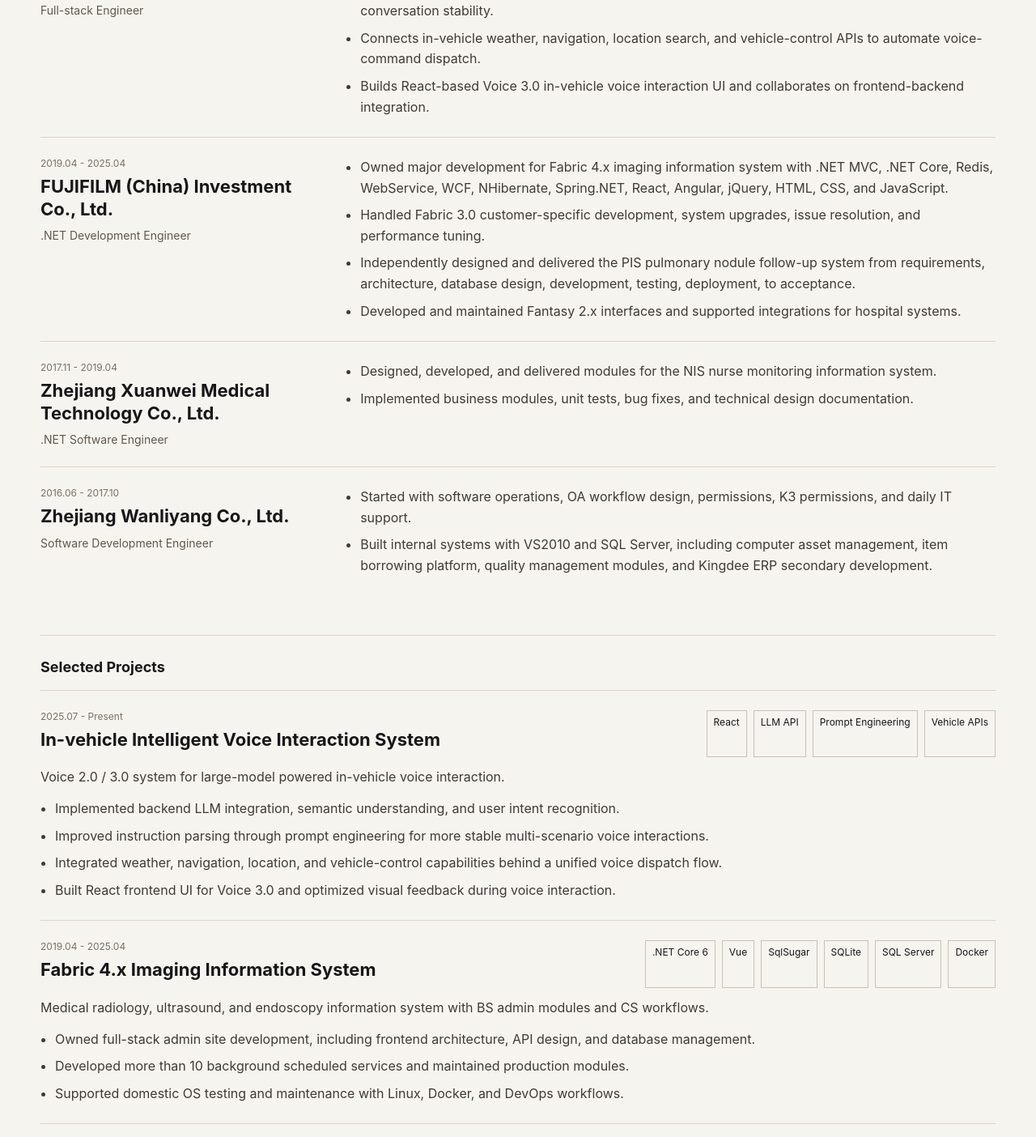
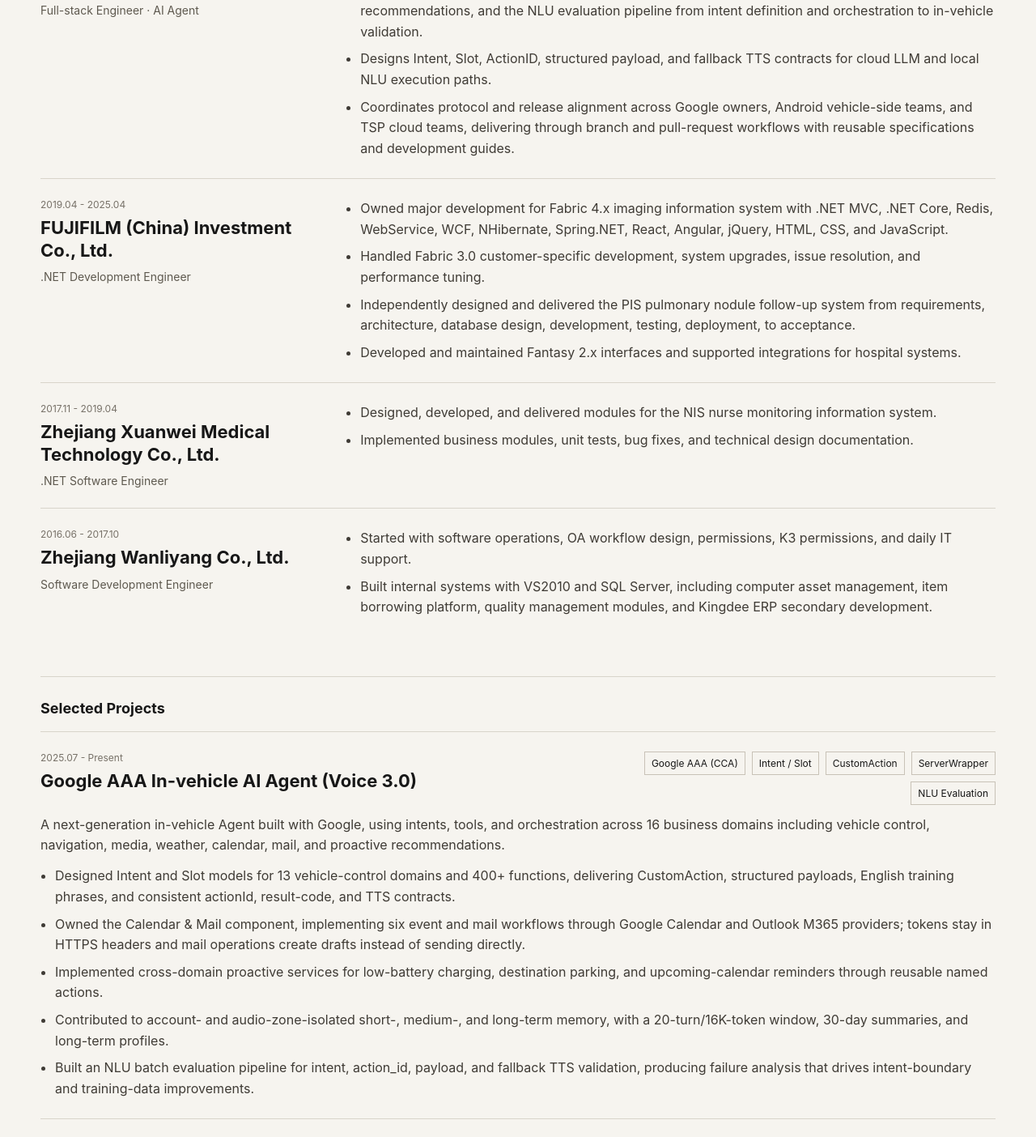
Before and after one commit to wml516518/menglong-build-log, a React (Vite) app: page / in a window 1280 px wide. Shown: the part 2541-3945 px from the top of the page at 81% size. Built offline with nearby package versions, Linux system fonts and the light colour scheme.

Commit message:
feat: expand saic ai agent experience

```diff
--- a/src/content.ts
+++ b/src/content.ts
@@ -166,13 +166,13 @@ export const content: Record<Language, SiteContent> = {
       experience: [
         {
           company: 'SAIC Mobility Technology Co., Ltd.',
-          role: 'Full-stack Engineer',
+          role: 'Full-stack Engineer · AI Agent',
           period: '2025.07 - Present',
           highlights: [
-            'Develops and maintains backend services for the Voice 2.0 project, integrating large-model capabilities for intelligent Q&A and intent recognition.',
-            'Optimizes prompt structures to improve multi-scenario voice understanding accuracy and multi-turn conversation stability.',
-            'Connects in-vehicle weather, navigation, location search, and vehicle-control APIs to automate voice-command dispatch.',
-            'Builds React-based Voice 3.0 in-vehicle voice interaction UI and collaborates on frontend-backend integration.'
+            'Builds cloud capabilities for SAIC overseas intelligent-cockpit voice and in-vehicle AI Agent products as an on-site supplier engineer, supporting Google AAA and Microsoft InCarVA in parallel.',
+            'Owns the vehicle-control intent taxonomy and English training data, Calendar & Mail Agent, proactive recommendations, and the NLU evaluation pipeline from intent definition and orchestration to in-vehicle validation.',
+            'Designs Intent, Slot, ActionID, structured payload, and fallback TTS contracts for cloud LLM and local NLU execution paths.',
+            'Coordinates protocol and release alignment across Google owners, Android vehicle-side teams, and TSP cloud teams, delivering through branch and pull-request workflows with reusable specifications and development guides.'
           ]
         },
         {
@@ -207,16 +207,32 @@ export const content: Record<Language, SiteContent> = {
       ],
       projects: [
         {
-          name: 'In-vehicle Intelligent Voice Interaction System',
+          name: 'Google AAA In-vehicle AI Agent (Voice 3.0)',
           period: '2025.07 - Present',
-          description: 'Voice 2.0 / 3.0 system for large-model powered in-vehicle voice interaction.',
+          description:
+            'A next-generation in-vehicle Agent built with Google, using intents, tools, and orchestration across 16 business domains including vehicle control, navigation, media, weather, calendar, mail, and proactive recommendations.',
           highlights: [
-            'Implemented backend LLM integration, semantic understanding, and user intent recognition.',
-            'Improved instruction parsing through prompt engineering for more stable multi-scenario voice interactions.',
-            'Integrated weather, navigation, location, and vehicle-control capabilities behind a unified voice dispatch flow.',
-            'Built React frontend UI for Voice 3.0 and optimized visual feedback during voice interaction.'
+            'Designed Intent and Slot models for 13 vehicle-control domains and 400+ functions, delivering CustomAction, structured payloads, English training phrases, and consistent actionId, result-code, and TTS contracts.',
+            'Owned the Calendar & Mail component, implementing six event and mail workflows through Google Calendar and Outlook M365 providers; tokens stay in HTTPS headers and mail operations create drafts instead of sending directly.',
+            'Implemented cross-domain proactive services for low-battery charging, destination parking, and upcoming-calendar reminders through reusable named actions.',
+            'Contributed to account- and audio-zone-isolated short-, medium-, and long-term memory, with a 20-turn/16K-token window, 30-day summaries, and long-term profiles.',
+            'Built an NLU batch evaluation pipeline for intent, action_id, payload, and fallback TTS validation, producing failure analysis that drives intent-boundary and training-data improvements.'
           ],
-          stack: ['React', 'LLM API', 'Prompt Engineering', 'Vehicle APIs']
+          stack: ['Google AAA (CCA)', 'Intent / Slot', 'CustomAction', 'ServerWrapper', 'NLU Evaluation']
+        },
+        {
+          name: 'Microsoft InCarVA Voice Assistant (Voice 2.0 / 3.0)',
+          period: '2025.07 - Present',
+          description:
+            'SAIC overseas in-vehicle voice assistant built on Microsoft Azure voice and the M365 ecosystem for multilingual markets.',
+          highlights: [
+            'Develops and maintains the Voice 2.0 backend conversation service, using large models to convert natural-language requests into structured vehicle instructions.',
+            'Designs prompt and intent-classification strategies for multiple audio zones, multi-turn context, and ambiguous references, with safe fallback responses for unsupported vehicle functions.',
+            'Integrates Outlook and M365 calendar and mail, TSP weather aggregation, navigation, location search, and vehicle control behind unified actionId and payload contracts.',
+            'Maintains multilingual TTS copy for consistent meaning, controlled length, and natural phrasing across supported languages.',
+            'Investigates production logs, fixes defects, optimizes interfaces, and coordinates Microsoft and vehicle-side integration to protect release quality and response time.'
+          ],
+          stack: ['Microsoft Azure Voice', 'M365 / Outlook', '.NET', 'Prompt Engineering', 'multilingual TTS']
         },
         {
           name: 'Fabric 4.x Imaging Information System',
@@ -381,13 +397,13 @@ export const content: Record<Language, SiteContent> = {
       experience: [
         {
           company: '上汽海外出行科技有限公司',
-          role: '全栈工程师',
+          role: '全栈工程师 · AI Agent 方向',
           period: '2025.07 - 至今',
           highlights: [
-            '负责语音 2.0 项目的后端开发与维护，基于大模型实现智能问答与用户意图识别。',
-            '设计并持续优化 Prompt 结构，提升多场景语音理解准确率与多轮对话稳定性。',
-            '对接车机天气、导航、地点查询及车控能力接口，实现语音指令到车机功能的自动化调度。',
-            '负责语音 3.0 前端开发，使用 React 构建车机语音交互界面，并完成前后端联调。'
+            '以供应商驻场身份负责上汽海外智能座舱语音与车载 AI Agent 的云端能力建设，并行支撑谷歌 AAA 与微软 InCarVA 两条技术路线。',
+            '负责车控域意图体系与英语训练语料、日程邮件 Agent、主动推荐和 NLU 评测链路，覆盖意图定义、编排实现到上车验证的完整闭环。',
+            '设计 Intent、Slot、ActionID、结构化 payload 与失败 TTS 契约，兼容云端大模型与本地 NLU 执行链路。',
+            '与 Google Owner、Android 地端和 TSP 云端团队对齐协议与发布节奏，按分支与 Pull Request 流程交付，并沉淀意图命名规范、开发讲义和流程文档。'
           ]
         },
         {
@@ -422,16 +438,32 @@ export const content: Record<Language, SiteContent> = {
       ],
       projects: [
         {
-          name: '车机智能语音交互系统（语音 2.0 / 3.0）',
+          name: '谷歌 AAA 车载 AI Agent（Voice 3.0）',
           period: '2025.07 - 至今',
-          description: '基于大模型能力的车机智能语音交互系统。',
+          description:
+            '与 Google 联合打造的下一代车载智能体，用“意图 + 工具 + 编排”覆盖车控、导航、媒体、天气、日程邮件和主动推荐等 16 个业务领域。',
           highlights: [
-            '负责语音 2.0 后端开发，完成大模型接入、语义理解与意图识别能力建设。',
-            '通过 Prompt Engineering 优化指令解析逻辑，提升多场景语音理解稳定性与准确性。',
-            '对接天气、导航、地点、车控等车机业务能力接口，实现语音到功能的统一调度。',
-            '负责语音 3.0 前端开发，使用 React 实现车机语音交互界面并优化反馈体验。'
+            '负责 13 个车控领域、400+ 功能点的 Intent / Slot 设计，落地 CustomAction、结构化 payload 与英语训练语料，统一 actionId、结果码与 TTS 契约。',
+            '作为 Owner 独立设计并实现 Calendar & Mail 组件，通过 Google Calendar 与 Outlook M365 双 Provider 覆盖日程查询、创建、修改、删除以及邮件查询、草稿创建六类接口。',
+            '落地低电量推荐充电桩、到达目的地前推荐停车场、日程临期提醒等跨域主动服务。',
+            '参与按账号与音区隔离的短、中、长期记忆设计，包含 20 轮 / 16K token 窗口、30 天中期摘要与长期画像。',
+            '搭建 NLU 批量评测链路，校验 intent、action_id、payload 与不支持功能 TTS，输出失败归因并驱动意图边界和训练语料收敛。'
           ],
-          stack: ['React', '大模型接口', 'Prompt Engineering', '车机接口']
+          stack: ['Google AAA (CCA)', 'Intent / Slot', 'CustomAction', 'ServerWrapper', 'NLU 评测']
+        },
+        {
+          name: '微软车载语音助手 InCarVA（Voice 2.0 / 3.0）',
+          period: '2025.07 - 至今',
+          description:
+            '上汽海外面向多语言市场的车载语音助手，基于微软 Azure 语音与 M365 生态支撑 Voice 2.0 / 3.0 渠道。',
+          highlights: [
+            '负责 Voice 2.0 后端会话服务的开发与维护，接入大模型完成语义理解与意图识别，将自然语言解析为结构化车机指令。',
+            '设计多场景 Prompt 与意图分类策略，处理多音区、多轮上下文与模糊指代，对车型不支持功能返回安全兜底播报。',
+            '对接 Outlook / M365 日程邮件、TSP 天气聚合、导航、地点查询与车控能力，统一 actionId 与 payload 协议。',
+            '维护多语种 TTS 文案，保证同一意图在不同语言下语义一致、长度可控与断句自然。',
+            '负责线上日志排查、Bug 修复与接口性能优化，协同微软与车机端联调，保障发布质量和响应耗时。'
+          ],
+          stack: ['Microsoft Azure 语音', 'M365 / Outlook', '.NET', 'Prompt Engineering', '多语种 TTS']
         },
         {
           name: 'Fabric4.x 影像信息系统',
```
Also changed, not shown: 2 other files (tests, documents, lock files or other folders).
